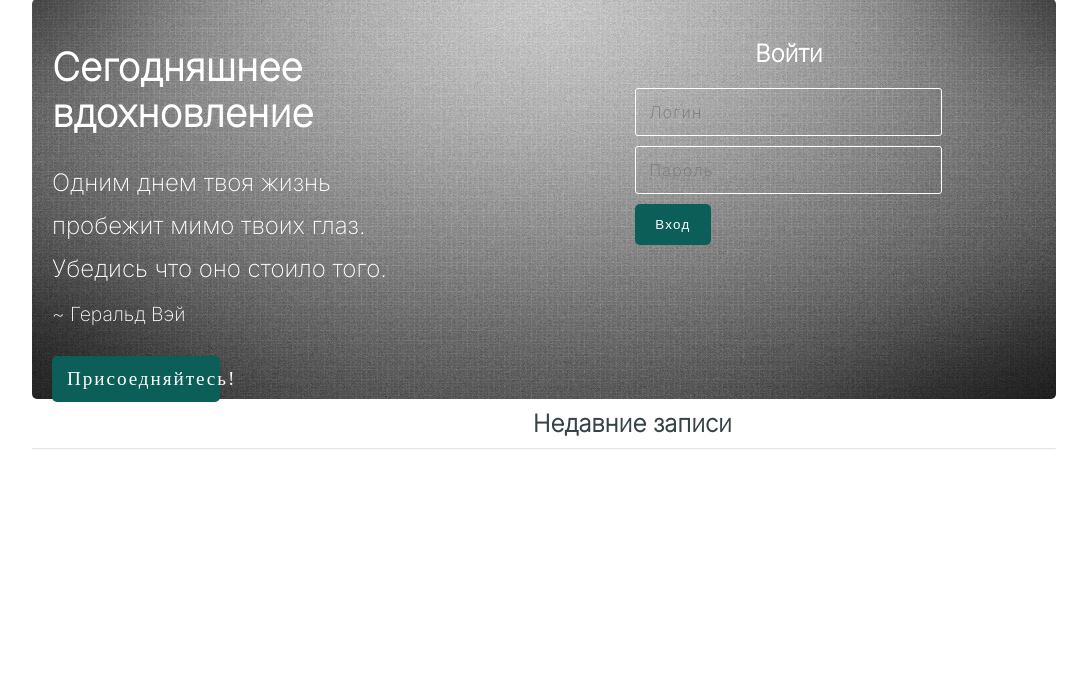
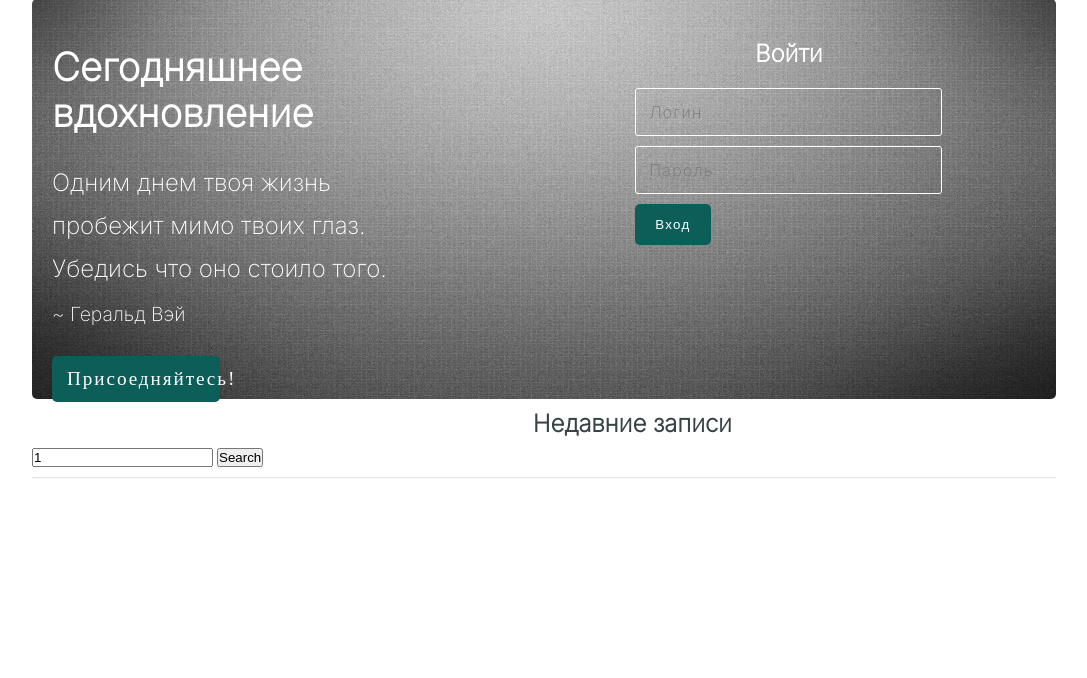
Before and after one commit to reingxd/php-blog-ict, a PHP site: page /sites/index.php?search=1 in a window 1280 px wide. Shown: the part 130-808 px from the top of the page, without its empty margins (96-1183 px from the left). Run offline with PHP 8.4, Linux system fonts and the light colour scheme; data that the repository does not hold is empty.

Commit message:
feat: search

```diff
--- a/includes/public_functions.php
+++ b/includes/public_functions.php
@@ -2,7 +2,9 @@
 function getPublishedPosts()
 {
 	global $conn;
-	$sql = "SELECT * FROM posts WHERE published=true";
+
+	$search = $_GET['search'] ?: '';
+	$sql = "SELECT * FROM posts WHERE published=true AND title like '%$search%'";
 	$result = mysqli_query($conn, $sql);
 	$posts = mysqli_fetch_all($result, MYSQLI_ASSOC);
 
--- a/index.php
+++ b/index.php
@@ -4,7 +4,7 @@
 <head>
 	<?php require_once('config.php') ?>
 	<?php require_once('./includes/public_functions.php') ?>
-	<?php require_once( ROOT_PATH . '/includes/registration_login.php') ?>
+	<?php require_once(ROOT_PATH . '/includes/registration_login.php') ?>
 	<?php $posts = getPublishedPosts(); ?>
 	<?php require_once('./includes/header.php') ?>
 	<?php require_once('./includes/header.php') ?>
@@ -16,16 +16,15 @@
 		<?php include('./includes/navbar.php') ?>
 		<?php include('./includes/banner.php') ?>
 		<div class="content">
-			<h2 class="content-title">Недавние записи
-			</h2>
+			<h2 class="content-title">Недавние записи</h2>
+			<input type='text' id='search_field' value='<?php echo $_GET['search'] ?>'>
+			<button onClick='search()'>Search</button>
 			<hr>
-			<?php foreach ($posts as $post): ?>
+			<?php foreach ($posts as $post) : ?>
 				<div class="post" style="margin-left: 0px;">
 					<img src="<?php echo BASE_URL . '/static/images/' . $post['image']; ?>" class="post_image" alt="">
-		<?php if (isset($post['topic']['name'])): ?>
-			<a
-				href="<?php echo BASE_URL . 'filtered_posts.php?topic=' . $post['topic']['id'] ?>"
-				class="btn category">
+					<?php if (isset($post['topic']['name'])) : ?>
+						<a href="<?php echo BASE_URL . 'filtered_posts.php?topic=' . $post['topic']['id'] ?>" class="btn category">
 							<?php echo $post['topic']['name'] ?>
 						</a>
 					<?php endif ?>
@@ -46,3 +45,21 @@
 </body>
 
 </html>
+
+<script>
+	const input = document.getElementById('search_field')
+
+	input.addEventListener("keyup", function(event) {
+		if (event.keyCode === 13) {
+			event.preventDefault();
+			search();
+		}
+	});
+
+	function search() {
+		const url = new URL(document.location);
+		url.searchParams.set('search', input.value);
+
+		document.location.href = url
+	}
+</script>
```
Lines whose indentation alone changed are shown as unchanged.
